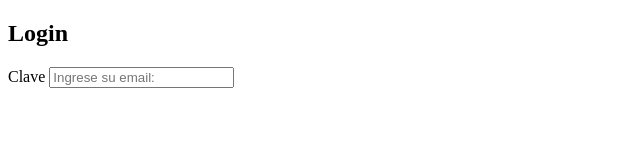
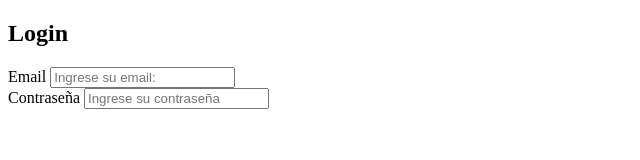
Before and after one commit to Miranda0309/web1p, a plain HTML site: page index.html in a window 1280 px wide. Shown: the whole page, without its empty margins (0-640 px from the left). Drawn offline with Linux system fonts and the light colour scheme.

Commit message:
se agrego la estructura para la clave y el email

```diff
--- a/index.html
+++ b/index.html
@@ -13,8 +13,12 @@
               <h2>Login</h2>
               <form>
                   <div class="input-group">
-                       <label for="password">Clave</label>
-                       <input type="email" id="email" placeholder="Ingrese su email:"
+                       <label for="password">Email</label>
+                       <input type="email" id="email" placeholder="Ingrese su email:">
+                  </div>
+                  <div class="input-group">
+                       <label for="password">Contraseña</label>
+                       <input type="password" id="password" placeholder="Ingrese su contraseña">
                   </div>
               </form>
 
```
